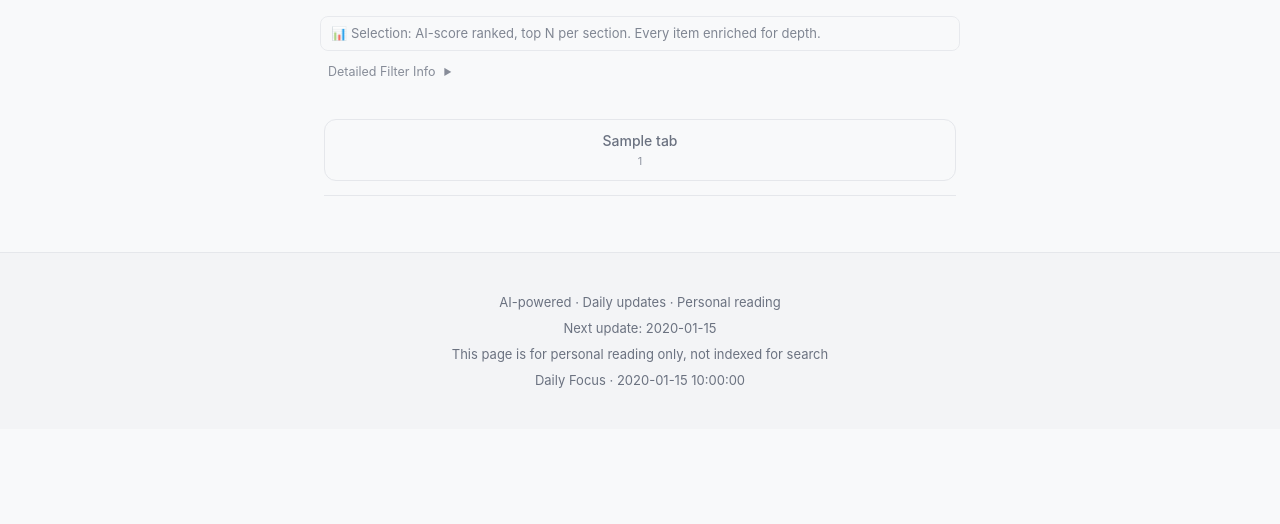
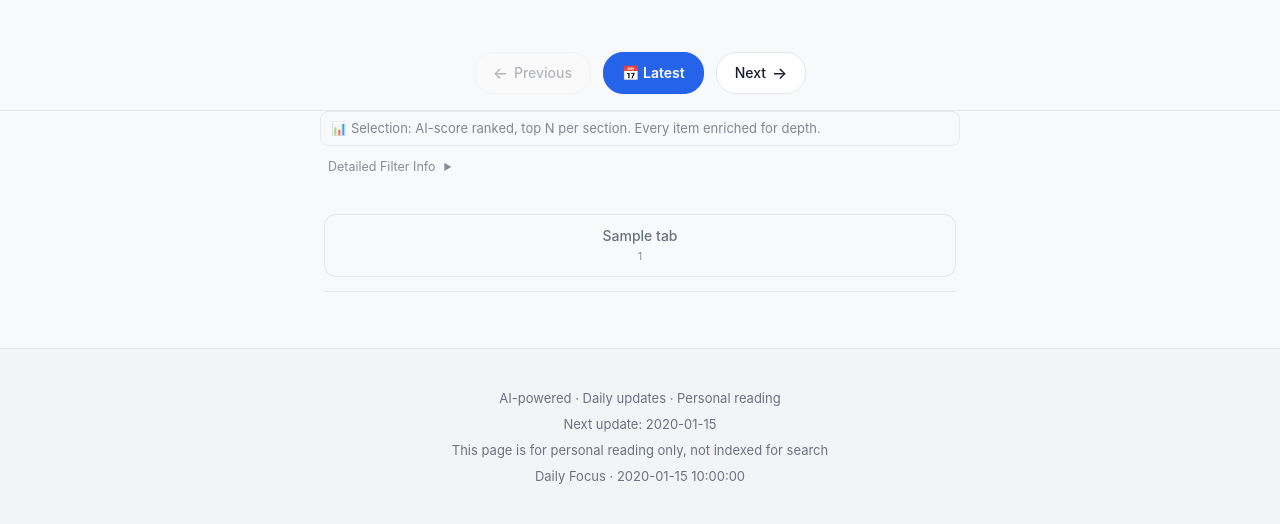
Before and after one commit to thordio/daily-focus, a Python web app: template src/templates/daily.html in a window 1280 px wide. Shown: the part 241-765 px from the top of the page. Run offline with Jinja, Linux system fonts and the light colour scheme; the template is opened without the code that fills it: most values are stand-ins (such as "Sample title", 1, 10 or a date in 2020); grey boxes marked "Sample" are stand-in pictures.

Commit message:
feat: add prev/next day navigation + polish market indicators
- Day navigation bar: prev/next/latest rounded pill buttons below header
- Latest button links to ../index.html (auto-redirects to today's report)
- Demo scripts: is_demo banner, multi-day generation, index.html generation
- Fixes: latest_url default guard, prev_close zero-division, dead CSS removal
- Fixes: resource leak in demo scripts, Sina comment clarity, sticky nav overlap
- 524 tests pass

Co-Authored-By: Claude <noreply@anthropic.com>

```diff
--- a/data/market-indicators.json
+++ b/data/market-indicators.json
@@ -19,7 +19,7 @@
       "shanghai": {"name": "上证指数",  "name_en": "Shanghai Composite", "ticker": "000001.SS"},
       "chinext":  {"name": "创业板指",  "name_en": "ChiNext",           "ticker": "399006.SZ"},
       "star50":   {"name": "科创 50",   "name_en": "STAR 50",           "ticker": "000688.SS"},
-      "domestic_gold": {"name": "国内参考金价", "name_en": "Domestic Gold", "ticker": "XAUxCNY"}
+      "domestic_gold": {"name": "国内参考金价 (元/克)", "name_en": "Domestic Gold (CNY/g)", "ticker": "CNY/g"}
     }
   }
 }
--- a/src/ai/summarizer.py
+++ b/src/ai/summarizer.py
@@ -415,6 +415,9 @@ class DailySummarizer:
         market_data: Optional[Dict[str, Any]] = None,
         market_history: Optional[Dict[str, Any]] = None,
         market_indicators_meta: Optional[Dict[str, Any]] = None,
+        prev_url: Optional[str] = None,
+        next_url: Optional[str] = None,
+        latest_url: Optional[str] = None,
     ) -> Dict:
         """Return structured dict for Jinja2 HTML rendering.
 
@@ -538,6 +541,9 @@ class DailySummarizer:
             "market_indicators": market_indicators,
             "market_indicators_groups": market_indicators_groups,
             "market_indicators_history": market_indicators_history,
+            "prev_url": prev_url,
+            "next_url": next_url,
+            "latest_url": latest_url,
         }
 
     def _generate_empty_summary(self, date: str, total_fetched: int, labels: dict) -> str:
--- a/src/templates/daily.html
+++ b/src/templates/daily.html
@@ -170,6 +170,66 @@ summary:focus-visible {
   align-items: center;
 }
 
+/* Day Navigation Bar */
+.day-nav-bar {
+  display: flex;
+  justify-content: center;
+  align-items: center;
+  gap: 12px;
+  padding: 16px 20px;
+  margin-bottom: 20px;
+  border-bottom: 1px solid var(--border);
+  background: var(--bg);
+}
+.day-nav-btn {
+  display: inline-flex;
+  align-items: center;
+  gap: 6px;
+  padding: 8px 18px;
+  border-radius: 20px;
+  border: 1px solid var(--border);
+  background: var(--card-bg);
+  color: var(--text);
+  font-family: inherit;
+  font-size: 14px;
+  font-weight: 500;
+  text-decoration: none;
+  cursor: pointer;
+  transition: all 0.2s ease;
+  white-space: nowrap;
+  -webkit-tap-highlight-color: transparent;
+  user-select: none;
+}
+.day-nav-btn:hover {
+  transform: scale(1.03);
+  box-shadow: var(--shadow);
+  text-decoration: none;
+  border-color: var(--accent);
+  color: var(--accent);
+}
+.day-nav-btn:active {
+  transform: scale(0.97);
+}
+.day-nav-btn.primary {
+  background: var(--accent);
+  color: #fff;
+  border-color: var(--accent);
+  font-weight: 600;
+}
+.day-nav-btn.primary:hover {
+  background: var(--accent-hover);
+  color: #fff;
+}
+.day-nav-btn.disabled {
+  opacity: 0.3;
+  pointer-events: none;
+  cursor: default;
+}
+.day-nav-arrow {
+  font-size: 16px;
+  line-height: 1;
+}
+
 .header-stats {
   font-size: 13px;
   opacity: 0.85;
@@ -1153,6 +1213,38 @@ summary:focus-visible {
     </button>
   </div>
 </header>
+
+{% if prev_url is defined or next_url is defined %}
+<div class="day-nav-bar">
+  {% if prev_url %}
+  <a href="{{ prev_url }}" class="day-nav-btn">
+    <span class="day-nav-arrow">&#8592;</span>
+    {% if language == "zh" %}前一天{% else %}Previous{% endif %}
+  </a>
+  {% else %}
+  <span class="day-nav-btn disabled">
+    <span class="day-nav-arrow">&#8592;</span>
+    {% if language == "zh" %}前一天{% else %}Previous{% endif %}
+  </span>
+  {% endif %}
+
+  <a href="{{ latest_url|default('#') }}" class="day-nav-btn primary">
+    {% if language == "zh" %}📅 最新{% else %}📅 Latest{% endif %}
+  </a>
+
+  {% if next_url %}
+  <a href="{{ next_url }}" class="day-nav-btn">
+    {% if language == "zh" %}后一天{% else %}Next{% endif %}
+    <span class="day-nav-arrow">&#8594;</span>
+  </a>
+  {% else %}
+  <span class="day-nav-btn disabled">
+    {% if language == "zh" %}后一天{% else %}Next{% endif %}
+    <span class="day-nav-arrow">&#8594;</span>
+  </span>
+  {% endif %}
+</div>
+{% endif %}
 
 {% if is_demo|default(false) %}
 <div class="demo-banner">
@@ -1742,6 +1834,7 @@ summary:focus-visible {
     var labels = filtered.map(function(p) { return p.date; });
     var prices = filtered.map(function(p) { return p.price; });
     var colors = getThemeColors();
+    var singlePoint = filtered.length === 1;
 
     var datasets = [{
       label: 'Price',
@@ -1750,7 +1843,7 @@ summary:focus-visible {
       backgroundColor: colors.fill,
       fill: true,
       tension: 0.3,
-      pointRadius: filtered.length > 60 ? 0 : 2,
+      pointRadius: singlePoint ? 5 : (filtered.length > 60 ? 0 : 2),
       pointHoverRadius: 5,
       pointBackgroundColor: colors.line,
       borderWidth: 2,
```
Also changed, not shown: other parts of src/templates/daily.html (+15 -15 lines), scripts/demo_market.py (+26 -4 lines), scripts/demo_nav.py (added, +112 -0 lines), src/orchestrator.py (+21 -2 lines), src/scrapers/market_data.py (+9 -6 lines), tests/test_ci_config.py (+3 -3 lines).
